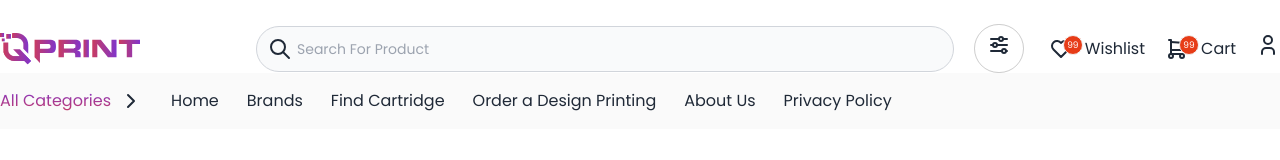
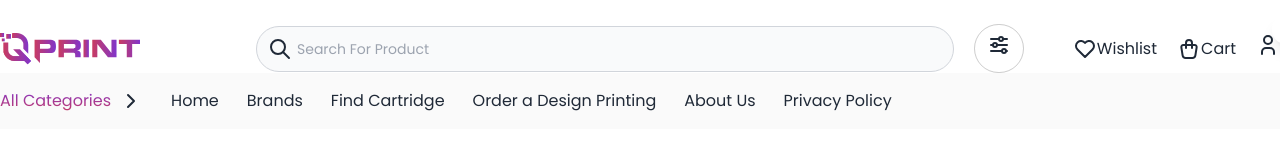
Before and after one commit to expertsquad/q-print-client, a Next.js app: page /brand/slug in a window 1280 px wide. Shown: the top 160 px of the page. Built offline with nearby package versions, Linux system fonts and the light colour scheme.

Commit message:
header wishlist done

```diff
--- a/src/app/globals.css
+++ b/src/app/globals.css
@@ -57,6 +57,11 @@
   overflow-x: hidden;
 }
 
+.hello::-webkit-scrollbar {
+  display: none;
+  stroke-width: none;
+}
+
 /* menu items custom css */
 .menu :where(li > details > summary):after,
 .menu :where(li > .menu-dropdown-toggle):after {
@@ -83,6 +88,7 @@
   grid-template-columns: 0.5fr 2.5fr 0.8fr 0.5fr 1fr;
   margin-top: 24px;
   grid-gap: 5px;
+  align-items: center;
 }
 
 /* Order page step track */
--- /dev/null
+++ b/src/app/wishlist/page.tsx
@@ -0,0 +1,11 @@
+import React from "react";
+
+const Wishlist = () => {
+  return (
+    <div>
+      <h2></h2>
+    </div>
+  );
+};
+
+export default Wishlist;
--- /dev/null
+++ b/src/components/header/Cart.tsx
@@ -0,0 +1,50 @@
+import { IconChevronRight, IconShoppingBag } from "@tabler/icons-react";
+import React from "react";
+
+const Cart = () => {
+  return (
+    <div>
+      <div className="drawer drawer-end no-scrollbar">
+        <input id="my-drawer-cart" type="checkbox" className="drawer-toggle" />
+        <div className="drawer-content no-scrollbar">
+          {/* //Drawer Cancel BTN// */}
+          <div className="flex">
+            <label htmlFor="my-drawer-cart" className="cursor-pointer">
+              <IconShoppingBag />
+            </label>
+            <label
+              htmlFor="my-drawer-cart"
+              className="drawer-button hidden md:block"
+            >
+              Cart
+            </label>
+          </div>
+        </div>
+        {/* ==Main Div */}
+        <div className="drawer-side z-50 no-scrollbar">
+          <label
+            htmlFor="my-drawer-cart"
+            aria-label="close sidebar"
+            className="drawer-overlay"
+          ></label>
+          <div className="menu p-4 w-full md:max-w-[430px] h-screen  text-base-content bg-white relative">
+            {/* Sidebar content here */}
+            <label
+              htmlFor="my-drawer-cart"
+              aria-label="close sidebar"
+              className="-mb-6 -ml-6 bg-white shadow-lg p-1 rounded-full w-7 h-7 flex justify-center items-center"
+            >
+              <IconChevronRight />
+            </label>
+            <h3 className="text-center text-black text-[20px] font-medium border-b pb-4">
+              Wishlist
+            </h3>
+            <div className="bg-white"></div>
+          </div>
+        </div>
+      </div>
+    </div>
+  );
+};
+
+export default Cart;
--- a/src/components/header/Header.tsx
+++ b/src/components/header/Header.tsx
@@ -10,6 +10,9 @@ import Image from "next/image";
 import qPrintLogo from "@/assets/logotwo.svg";
 import Sidebar from "./Sidebar";
 import MobileVersion from "./MobileVersion";
+import WishlistAndCart from "./Wishlist";
+import Cart from "./Cart";
+import Link from "next/link";
 
 const Header = () => {
   return (
@@ -17,7 +20,9 @@ const Header = () => {
       <section className="header-section-css pt-6 pb-6 mx-auto">
         {/* ==Logo== */}
         <div className="order-2 md:order-1 section-first-child ">
-          <Image src={qPrintLogo} alt="Logo" />
+          <Link href="/">
+            <Image src={qPrintLogo} alt="Logo" />
+          </Link>
         </div>
         {/* ==SearchBar & Filter== */}
         <div className="order-4 md:order-2 section-second-child flex items-center w-full gap-5 col-span-3 md:col-span-1">
@@ -39,19 +44,8 @@ const Header = () => {
         </div>
         {/* ==Wishlist, Cart, and Profile== */}
         <div className="order-3 md:order-3 section-last-child flex items-center gap-5 justify-end">
-          <IconButton
-            icon={<IconHeart />}
-            badgeCount={99}
-            label="Wishlist"
-            customStyles="flex gap-3"
-          />
-          <IconButton
-            icon={<IconShoppingCart />}
-            badgeCount={99}
-            label="Cart"
-            customStyles="flex gap-3"
-          />
-
+          <WishlistAndCart />
+          <Cart />
           <IconButton icon={<IconUser />} label="" />
         </div>
         {/* ==Menubar== */}
--- a/src/components/header/IconButton.tsx
+++ b/src/components/header/IconButton.tsx
@@ -27,7 +27,7 @@ const IconButton = ({
           </span>
         )}
       </button>
-      <span className="hidden md:block">{label}</span>
+      <button className="hidden md:block">{label}</button>
     </div>
   );
 };
--- a/src/components/header/MobileVersion.tsx
+++ b/src/components/header/MobileVersion.tsx
@@ -5,11 +5,15 @@ import React from "react";
 const MobileVersion = () => {
   return (
     <div className="drawer md:hidden">
-      <input id="my-drawer" type="checkbox" className="drawer-toggle" />
+      <input
+        id="wishlist-drawer-mobile-version"
+        type="checkbox"
+        className="drawer-toggle"
+      />
       <div className="drawer-content">
         {/* Page content here */}
         <label
-          htmlFor="my-drawer"
+          htmlFor="wishlist-drawer-mobile-version"
           className="btn  drawer-button bg-transparent border-none"
         >
           <IconMenu2 />
@@ -17,11 +21,11 @@ const MobileVersion = () => {
       </div>
       <div className="drawer-side z-50">
         <label
-          htmlFor="my-drawer"
+          htmlFor="wishlist-drawer-mobile-version"
           aria-label="close sidebar"
           className="drawer-overlay"
         ></label>
-        <ul className="menu w-full h-screen bg-white p-5">
+        <ul className="menu w-full h-screen bg-white p-5 relative">
           {/* Sidebar content here */}
           <label htmlFor="" className="text-black text-opacity-50 text-[16px]">
             Menus
@@ -49,6 +53,14 @@ const MobileVersion = () => {
               {link}
             </Link>
           ))}
+
+          <label
+            htmlFor="wishlist-drawer-mobile-version"
+            aria-label="close sidebar"
+            className="absolute bottom-36 bg-white shadow-xl text-[25px] p-2 rounded-full right-[50%] cursor-pointer"
+          >
+            x
+          </label>
         </ul>
       </div>
     </div>
--- /dev/null
+++ b/src/components/header/Wishlist.tsx
@@ -0,0 +1,111 @@
+import { wishlistProduct } from "@/constants";
+import {
+  IconChevronRight,
+  IconHeart,
+  IconShoppingCart,
+  IconX,
+} from "@tabler/icons-react";
+import Image from "next/image";
+import Link from "next/link";
+import React from "react";
+
+const WishlistAndCart = () => {
+  return (
+    <div>
+      <div className="drawer drawer-end">
+        <input
+          id="my-drawer-4-wishlist"
+          type="checkbox"
+          className="drawer-toggle"
+        />
+        <div className="drawer-content">
+          {/* //Drawer Cancel BTN// */}
+          <div className="flex">
+            <label htmlFor="my-drawer-4-wishlist" className="cursor-pointer">
+              <IconHeart />
+            </label>
+            <label
+              htmlFor="my-drawer-4-wishlist"
+              className="drawer-button hidden md:block"
+            >
+              Wishlist
+            </label>
+          </div>
+        </div>
+        {/* ==Main Div */}
+        <div className="drawer-side z-50 no-scrollbar">
+          <label
+            htmlFor="my-drawer-4-wishlist"
+            aria-label="close sidebar"
+            className="drawer-overlay"
+          ></label>
+          <div className="menu p-4 w-full md:max-w-[430px] h-screen  text-base-content bg-slate-400 md:bg-white relative">
+            {/* Sidebar content here */}
+            <label
+              htmlFor="my-drawer-4-wishlist"
+              aria-label="close sidebar"
+              className="-mb-6 -ml-6 bg-white  p-1 rounded-full w-7 h-7 flex justify-center items-center"
+            >
+              <IconChevronRight />
+            </label>
+            <h3 className="text-center text-black text-[20px] font-medium border-b pb-4 mb-7">
+              Wishlist
+            </h3>
+            {wishlistProduct.map((data: any) => (
+              <div className="flex gap-5 border-b mb-5" key={data._id}>
+                <div className="flex items-center justify-center h-[55px] w-[70px] px-1 border">
+                  <Image
+                    src={data?.image}
+                    alt="Product Image"
+                    width={66}
+                    height={66}
+                    style={{ objectFit: "cover" }}
+                    loading="lazy"
+                    className="w-full"
+                  />
+                </div>
+                <div>
+                  {/* Title and Delete BTN */}
+                  <div className="flex items-center gap-3">
+                    <h4 className="text-black text-opacity-90 text-[16px] line-clamp-2">
+                      {data?.title}
+                    </h4>
+                    <span className="cursor-pointer">
+                      <IconX />
+                    </span>
+                  </div>
+                  {/* // */}
+                  <p className="text-black text-opacity-50 text-[12px]">
+                    {data?.brandName}
+                  </p>
+                  <div className="flex items-center justify-between mb-4">
+                    <p>
+                      <b className="main-text-color">{data.price} QAR</b> |{" "}
+                      <small className="text-green-500">
+                        {data?.availableProduct}
+                      </small>
+                    </p>
+                    <button className="flex items-center border py-2 px-3 rounded-lg">
+                      <span>
+                        <IconShoppingCart />
+                      </span>
+                      Add to Cart
+                    </button>
+                  </div>
+                </div>
+              </div>
+            ))}
+            <Link
+              href="/wishlist"
+              className="w-full main-bg-color text-white text-center py-3 rounded-md"
+            >
+              View Wishlist
+            </Link>
+          </div>
+        </div>
+      </div>
+    </div>
+  );
+};
+
+export default WishlistAndCart;
--- a/src/constants/index.ts
+++ b/src/constants/index.ts
@@ -465,3 +465,56 @@ export const profileNav = [
     href: "/profile/changePassword",
   },
 ];
+
+// Wishlist Products Details By Poran
+export const wishlistProduct = [
+  {
+    _id: 1,
+    image:
+      "https://images.unsplash.com/photo-1612815154858-60aa4c59eaa6?q=80&w=2070&auto=format&fit=crop&ixlib=rb-4.0.3&ixid=M3wxMjA3fDB8MHxwaG90by1wYWdlfHx8fGVufDB8fHx8fA%3D%3D",
+    title: "Brother HL - L3270CDW Single Function Color Laser Printer",
+    brandName: "Samsung",
+    price: 300,
+    availableProduct: "50 in Stock",
+  },
+  {
+    _id: 2,
+    image:
+      "https://images.unsplash.com/photo-1571845995697-28be270350de?q=80&w=2001&auto=format&fit=crop&ixlib=rb-4.0.3&ixid=M3wxMjA3fDB8MHxwaG90by1wYWdlfHx8fGVufDB8fHx8fA%3D%3D",
+    title:
+      "Lexmark CX517de Multifunction Color Laser Printer with Touch Screen Display",
+    brandName: "Adidas",
+    price: 2300,
+    availableProduct: "20 in Stock",
+  },
+  {
+    _id: 3,
+    image:
+      "https://images.unsplash.com/photo-1612815154858-60aa4c59eaa6?q=80&w=2070&auto=format&fit=crop&ixlib=rb-4.0.3&ixid=M3wxMjA3fDB8MHxwaG90by1wYWdlfHx8fGVufDB8fHx8fA%3D%3D",
+    title:
+      "Canon PIXMA TR8520 Wireless Home Office All-In-One Printer with Mobile Printing",
+    brandName: "Nike",
+    price: 2300,
+    availableProduct: "40 in Stock",
+  },
+  {
+    _id: 4,
+    image:
+      "https://images.unsplash.com/photo-1612815154858-60aa4c59eaa6?q=80&w=2070&auto=format&fit=crop&ixlib=rb-4.0.3&ixid=M3wxMjA3fDB8MHxwaG90by1wYWdlfHx8fGVufDB8fHx8fA%3D%3D",
+    title:
+      " Samsung Xpress C430W Wireless Color Laser Printer with NFC Printing",
+    brandName: "Samsung",
+    price: 300,
+    availableProduct: "50 in Stock",
+  },
+  {
+    _id: 5,
+    image:
+      "https://images.unsplash.com/photo-1571845995697-28be270350de?q=80&w=2001&auto=format&fit=crop&ixlib=rb-4.0.3&ixid=M3wxMjA3fDB8MHxwaG90by1wYWdlfHx8fGVufDB8fHx8fA%3D%3D",
+    title:
+      "Lexmark CX517de Multifunction Color Laser Printer with Touch Screen Display",
+    brandName: "Adidas",
+    price: 2300,
+    availableProduct: "20 in Stock",
+  },
+];
```
